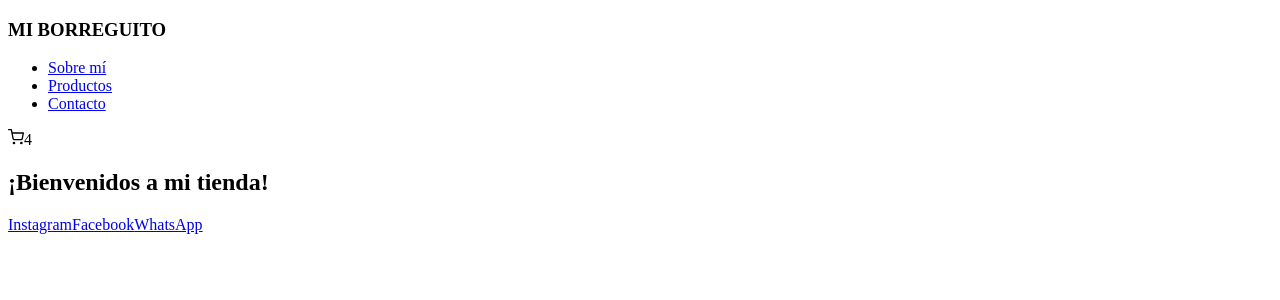
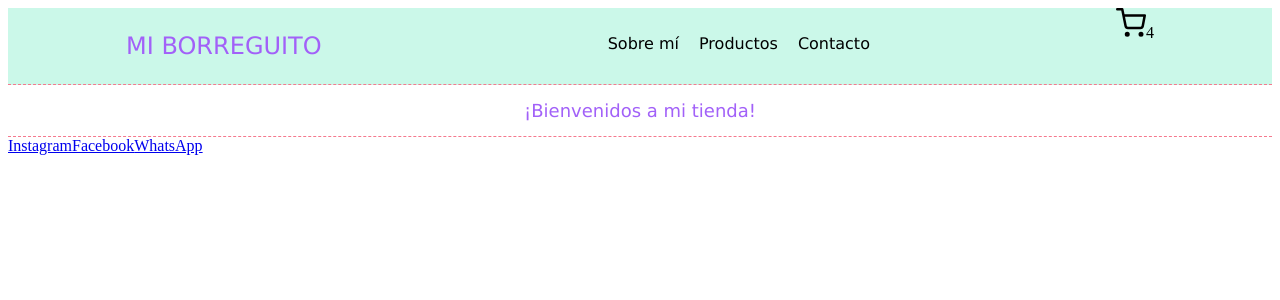
Before and after one commit to micacalvo/Tienda-react, a React (Create React App) app: page / in a window 1280 px wide. Shown: the top 300 px of the page. Built offline with nearby package versions, Linux system fonts and the light colour scheme.

Commit message:
Se agregan estilos en Header y Main

```diff
--- a/public/index.html
+++ b/public/index.html
@@ -12,8 +12,6 @@
     <link rel="apple-touch-icon" href="%PUBLIC_URL%/logo192.png" />
     <link rel="manifest" href="%PUBLIC_URL%/manifest.json" />
 
-    <!-- Icon Cart -->
-    <link href="https://fonts.googleapis.com/icon?family=Material+Icons" rel="stylesheet">
     <title>Mi tienda</title>
   </head>
   <body>
--- a/src/components/ItemListContainer/ItemListContainer.js
+++ b/src/components/ItemListContainer/ItemListContainer.js
@@ -1,6 +1,8 @@
+import estilos from './itemlist.module.css'
+
 const ItemListContainer = (props) => {
     return (
-<main>
+<main className={estilos.bodyContainer}>
     <h2>{props.saludo}</h2>
 </main>
     )
--- /dev/null
+++ b/src/components/ItemListContainer/itemlist.module.css
@@ -0,0 +1,12 @@
+.bodyContainer {
+    display: flex;
+    justify-content: center;
+    border-bottom: dashed 1px rgb(245, 121, 142);
+}
+
+.bodyContainer h2 {
+    font-family: Verdana, Geneva, Tahoma, sans-serif;
+    font-size: large;
+    color:rgb(162, 97, 248);
+    font-weight: 500;
+}
--- a/src/components/Navbar/CartWidget.js
+++ b/src/components/Navbar/CartWidget.js
@@ -4,7 +4,7 @@ const CartWidget = () => {
     return (
         // Icono del carrito
 <div>
-<FiShoppingCart/>
+<FiShoppingCart size={30}/>
 <span>4</span>
 </div>
 )
--- a/src/components/Navbar/Navbar.js
+++ b/src/components/Navbar/Navbar.js
@@ -1,18 +1,23 @@
-// Creo el componente navbar que va a tener mi header Error en cartwidget!!!
 import CartWidget from './CartWidget';
+import estilos from './navbar.module.css';
 
 const Navbar = () => {
     return (
-<nav>
+<nav className={estilos.headerContainer}>
     <h3>MI BORREGUITO</h3>
       <ul>
-           <li><a href="#">Sobre mí</a></li>
-           <li><a href="#">Productos</a></li>
-           <li><a href="#">Contacto</a></li>
+        <li>
+            <a href="#">Sobre mí</a>
+        </li>
+        <li>
+            <a href="#">Productos</a>
+        </li>
+        <li>
+            <a href="#">Contacto</a>
+        </li>
         </ul>
         <CartWidget/>
     </nav>
-
 )
 }
 
--- /dev/null
+++ b/src/components/Navbar/navbar.module.css
@@ -0,0 +1,27 @@
+.headerContainer {
+    width: 100%;
+    background-color: rgb(203, 248, 233);
+    display: flex;
+    justify-content: space-around;
+    border-bottom: dashed 1px rgb(245, 121, 142);
+}
+
+.headerContainer li {
+    display: inline-flex;
+    padding: 10px;
+    list-style: none;
+    font-family: 'Lucida Sans', 'Lucida Sans Regular', 'Lucida Grande', 'Lucida Sans Unicode', Geneva, Verdana, sans-serif;
+    font-weight: 400;
+}
+
+.headerContainer li a {
+    text-decoration: none;
+    color: black;
+}
+
+.headerContainer h3 {
+    font-family: Verdana, Geneva, Tahoma, sans-serif;
+    font-size: x-large;
+    color:rgb(162, 97, 248);
+    font-weight: 500;
+}
--- a/src/index.js
+++ b/src/index.js
@@ -1,7 +1,6 @@
 import React from 'react';
 import ReactDOM from 'react-dom/client';
 import App from './App';
-import './estilos/style.css'
 
 const root = ReactDOM.createRoot(document.getElementById('root'));
 root.render(<App />);
```
Also changed, not shown: src/estilos/style.css (deleted).
